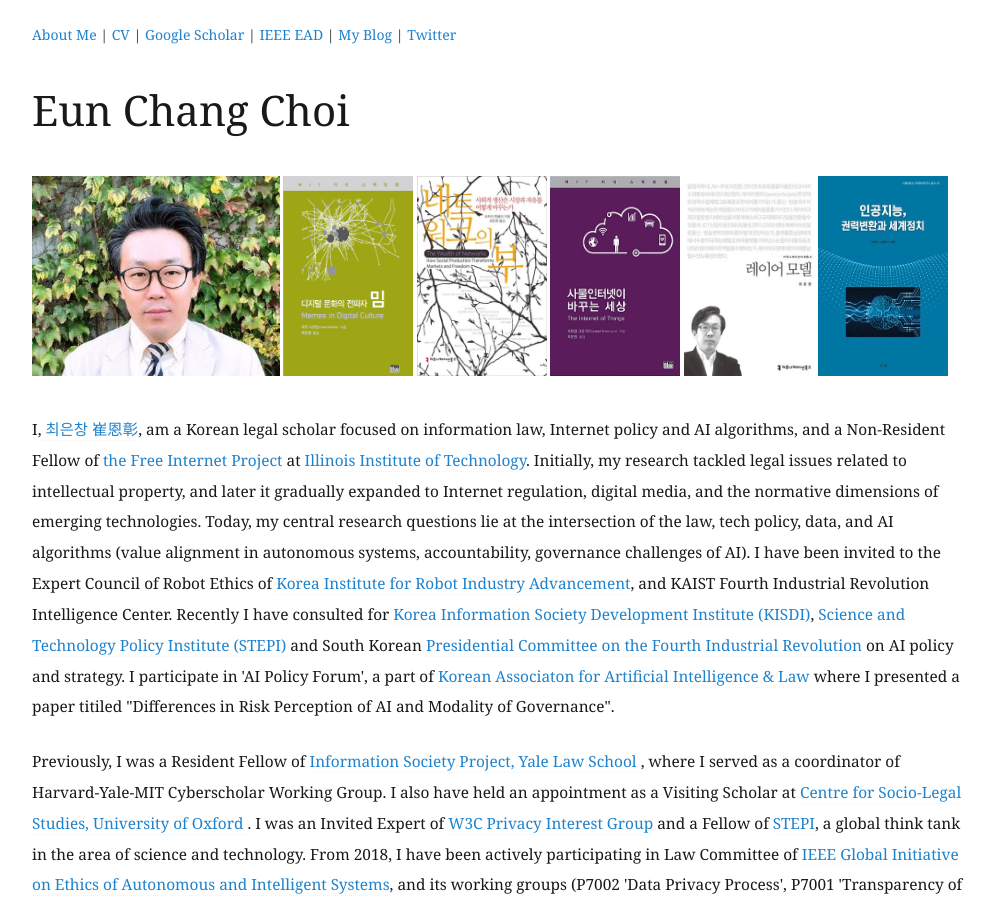
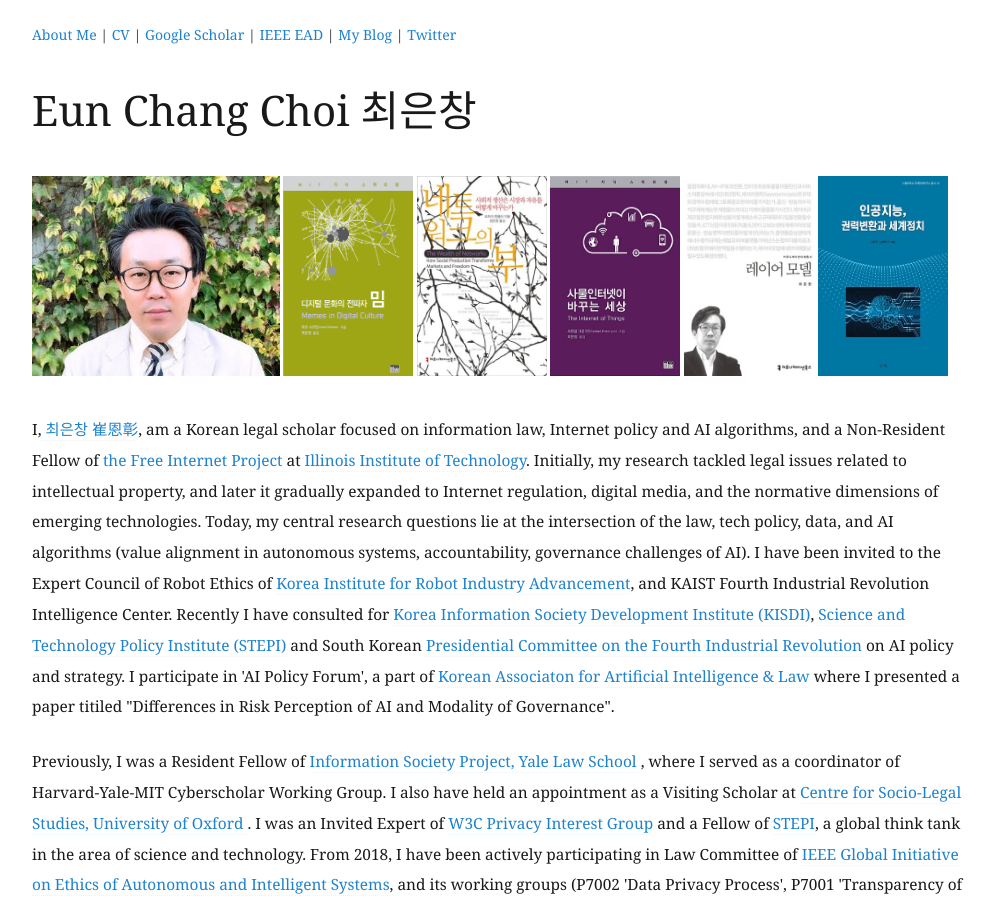
Before and after one commit to eunchangchoi/eunchangchoi.github.io, a Jekyll site: the page built from index.md, in a window 1280 px wide and 900 px high. Shown: the whole window, without its empty margins (68-1063 px from the left). Built offline with Jekyll 4.4.1, drawn with Linux system fonts in a browser that asks for light colours.

Commit message:
Update index.md

```diff
--- a/index.md
+++ b/index.md
@@ -1,7 +1,7 @@
 ---
 layout: archive
 permalink: /
-title: "Eun Chang Choi"
+title: "Eun Chang Choi 최은창"
 ---
 <body bottommargin="0">
 <div class="tiles">
```
